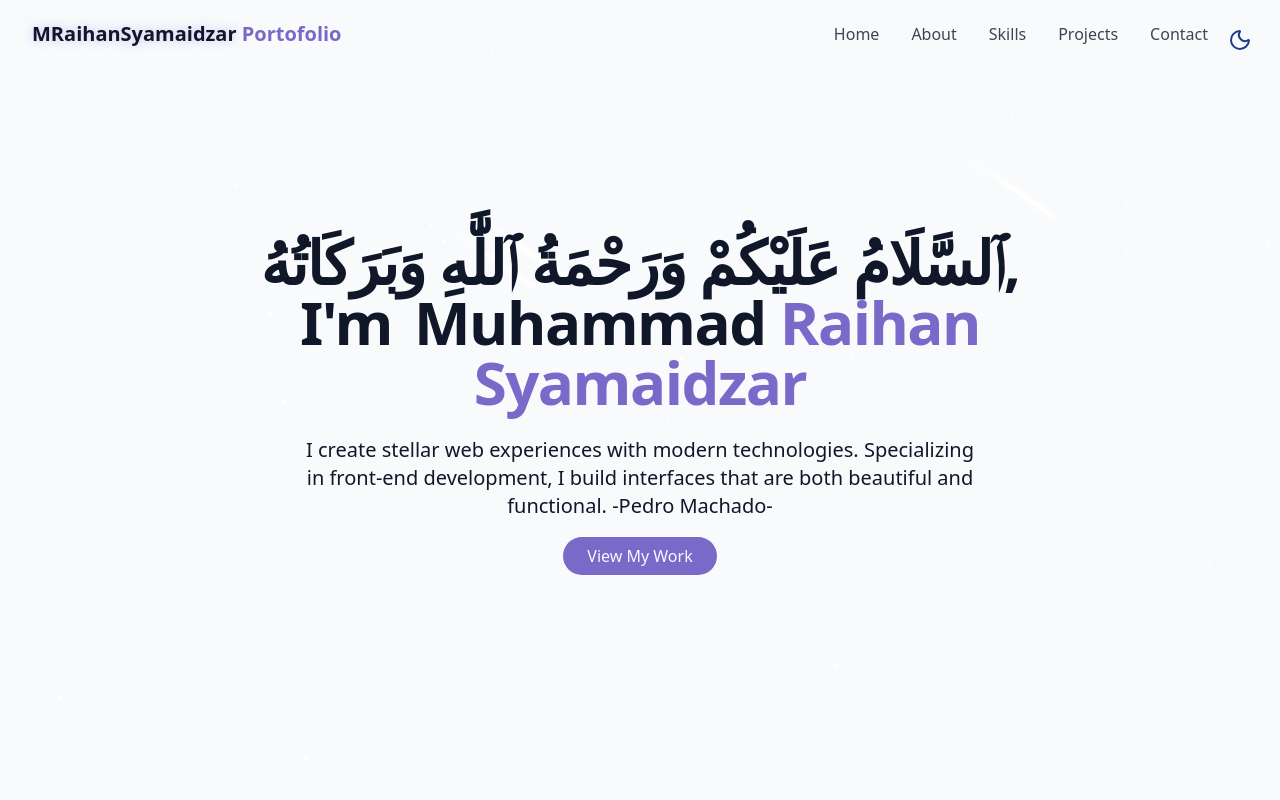
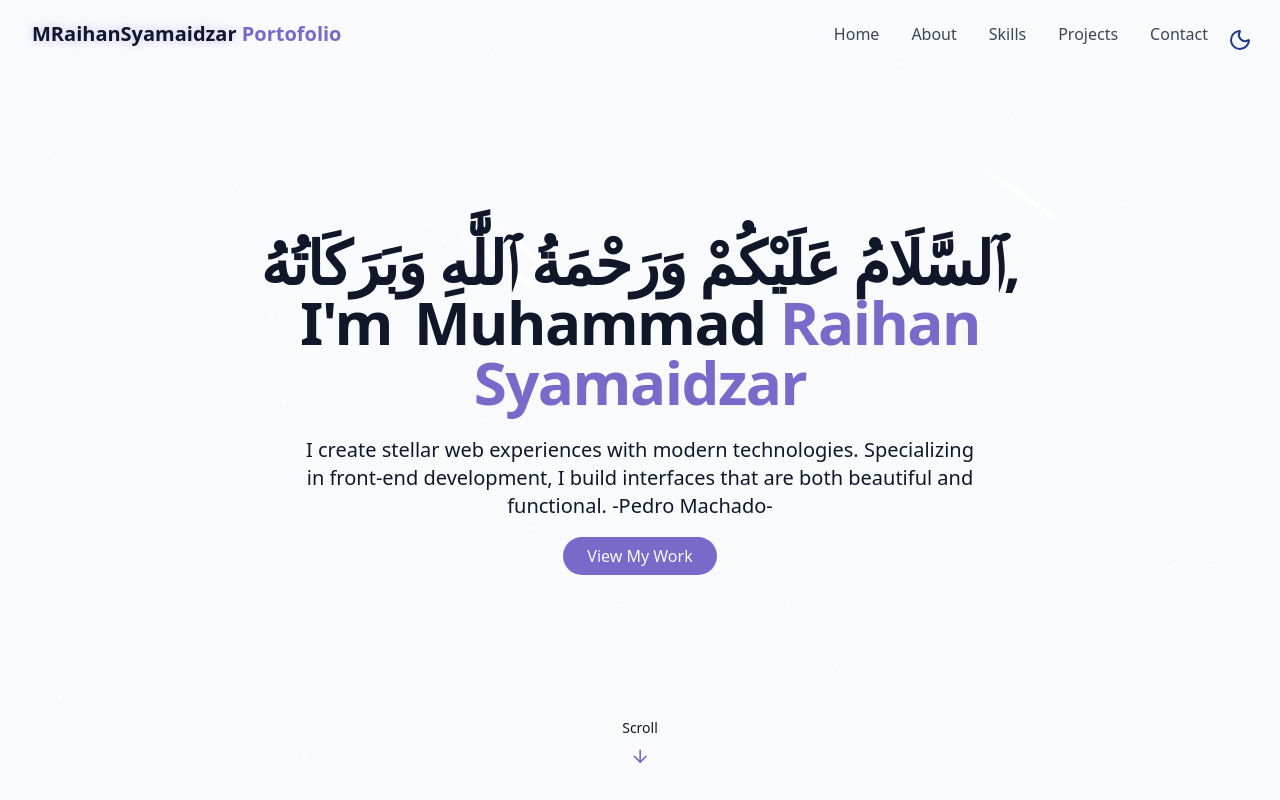
Before and after one commit to Mr-SyamaIdzar/raihan-portfolio, a React (Vite) app: page / in a window 1280 px wide. Built offline with nearby package versions, Linux system fonts and the light colour scheme.

Commit message:
Hero: add arrow down

```diff
--- a/src/components/HeroSection.jsx
+++ b/src/components/HeroSection.jsx
@@ -1,4 +1,4 @@
-import React from "react";
+import { ArrowDown } from "lucide-react";
 
 export const HeroSection = () => {
   return (
@@ -35,6 +35,11 @@ export const HeroSection = () => {
           </div>
         </div>
       </div>
+
+      <div className="absolute bottom-8 left-1/2 transfrom -translate-x-1/2 flex flex-col items-center animate-bounce">
+        <span className="text-sm text-foreground mb-2">Scroll</span>
+        <ArrowDown className="h-5 w-5 text-primary" />
+      </div>
     </section>
   );
 };
```
